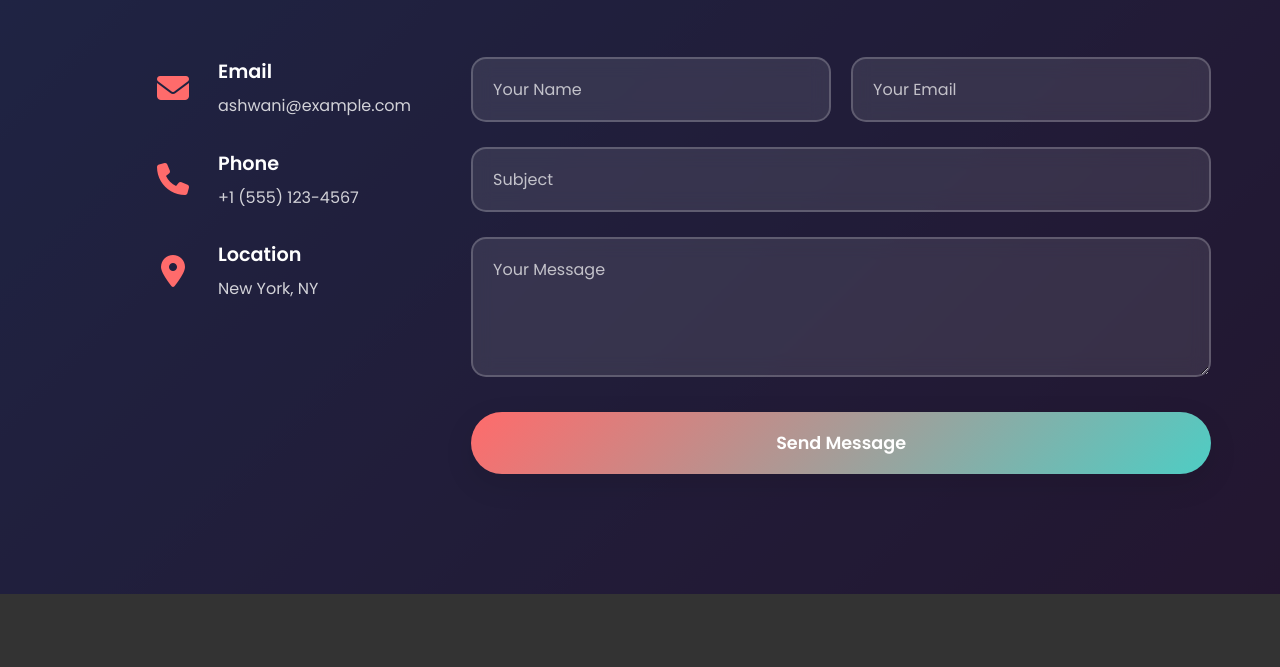
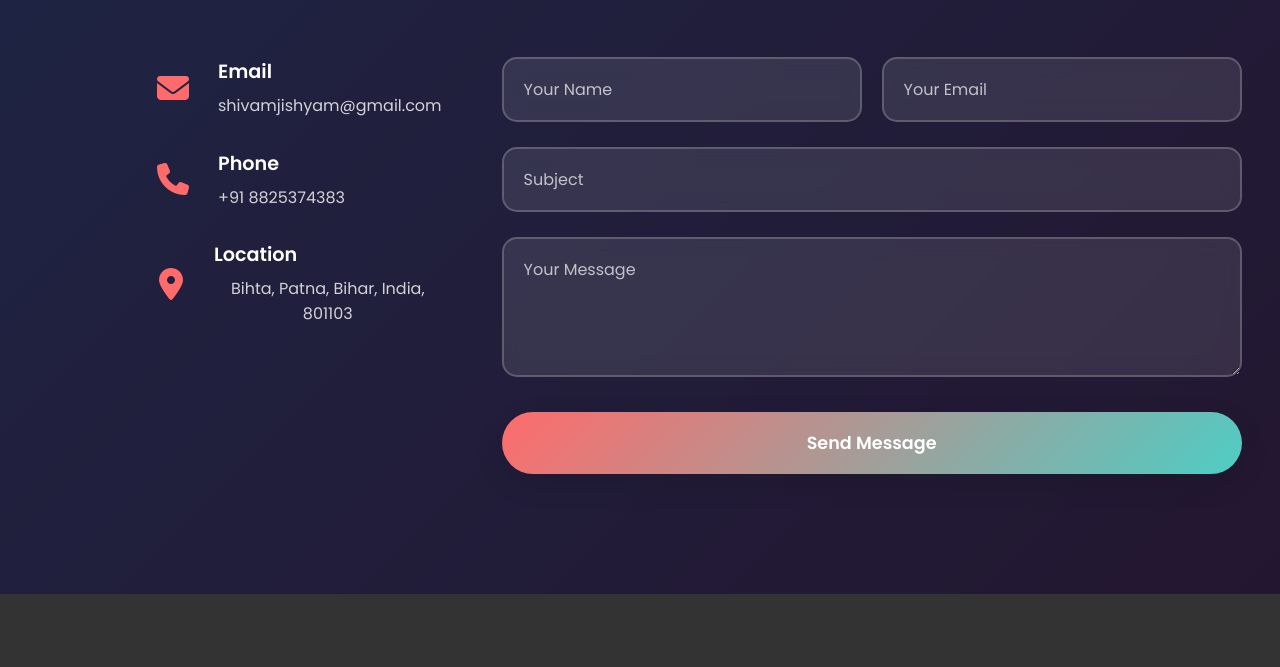
Before and after one commit to shivamjishyam-droid/Ashwaniportfolio25852, a plain HTML site: page index.html in a window 1280 px wide. Shown: the part 4507-5174 px from the top of the page. Drawn offline with nearby package versions, Linux system fonts and the light colour scheme.

Commit message:
Update index.html

```diff
--- a/index.html
+++ b/index.html
@@ -3,7 +3,7 @@
 <head>
     <meta charset="UTF-8">
     <meta name="viewport" content="width=device-width, initial-scale=1.0">
-    <title>Shyam - Professional Portfolio</title>
+    <title>Ashwani Portfolio</title>
     <link rel="preconnect" href="https://fonts.googleapis.com">
     <link rel="preconnect" href="https://fonts.gstatic.com" crossorigin>
     <link href="https://fonts.googleapis.com/css2?family=Poppins:wght@300;400;500;600;700&display=swap" rel="stylesheet">
@@ -211,21 +211,21 @@
                         <i class="fas fa-envelope"></i>
                         <div>
                             <h4>Email</h4>
-                            <p>ashwani@example.com</p>
+                            <p>shivamjishyam@gmail.com</p>
                         </div>
                     </div>
                     <div class="contact-item">
                         <i class="fas fa-phone"></i>
                         <div>
                             <h4>Phone</h4>
-                            <p>+1 (555) 123-4567</p>
+                            <p>+91 8825374383</p>
                         </div>
                     </div>
                     <div class="contact-item">
                         <i class="fas fa-map-marker-alt"></i>
                         <div>
                             <h4>Location</h4>
-                            <p>New York, NY</p>
+                            <p>Bihta, Patna, Bihar, India, 801103 </p>
                         </div>
                     </div>
                 </div>
```
